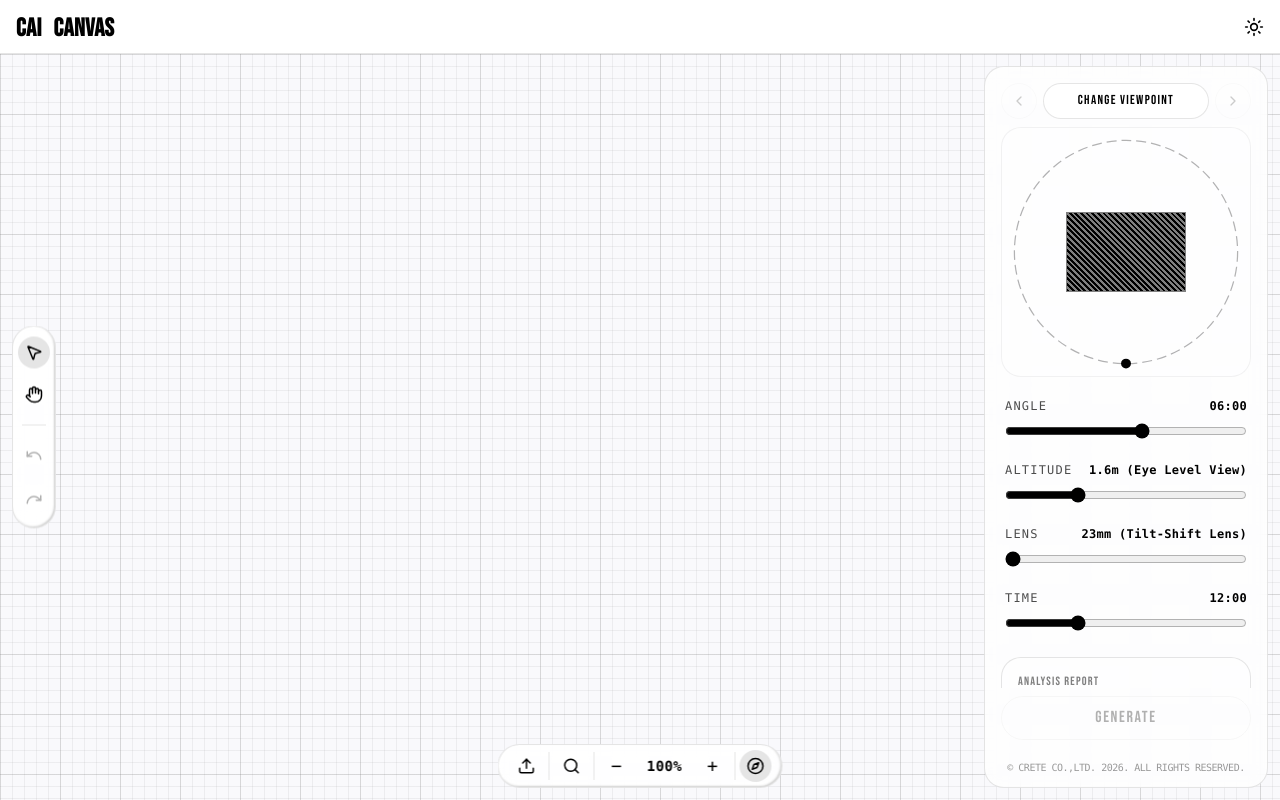
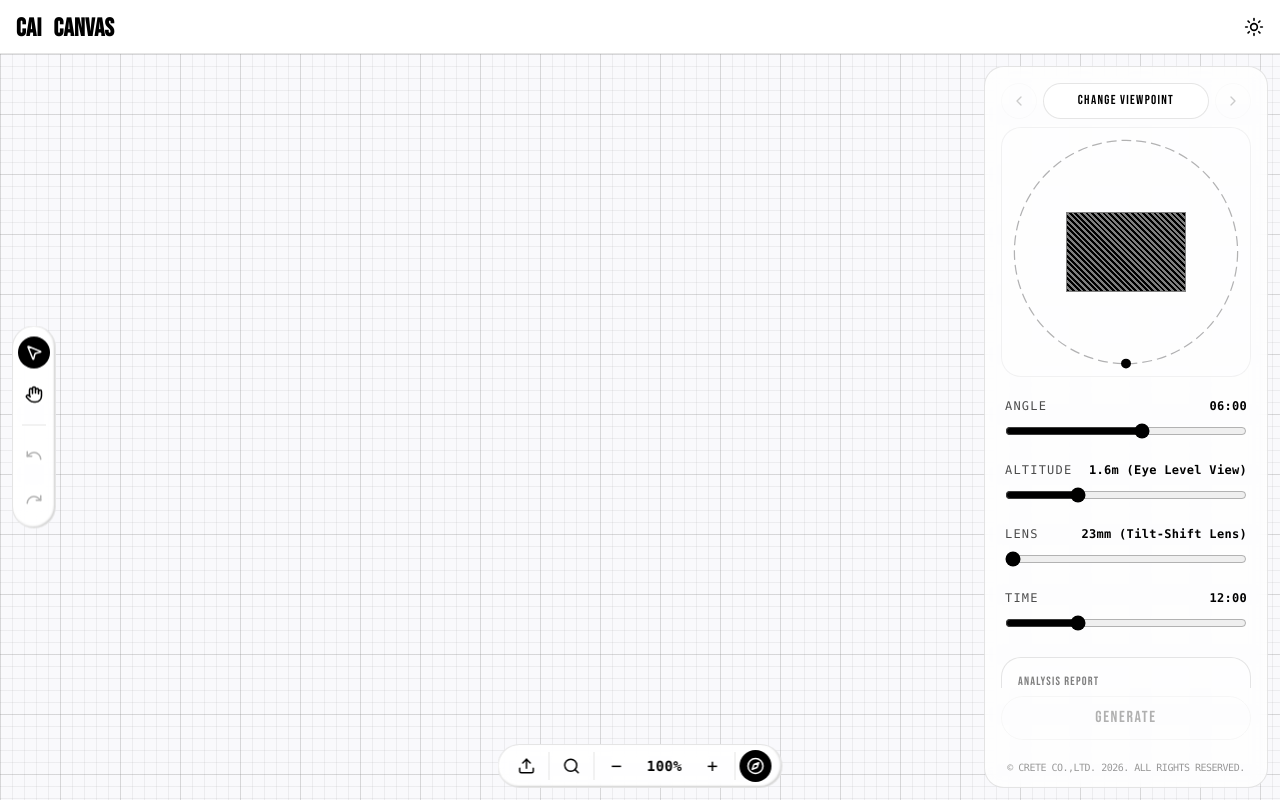
Before and after one commit to cai-crete/cai-canvas, a React (Vite) app: page / in a window 1280 px wide. Built offline with nearby package versions, Linux system fonts and the light colour scheme.

Commit message:
V129: Solid black active buttons, w-8 h-8 active size, 3x loading graphic

```diff
--- a/src/App.tsx
+++ b/src/App.tsx
@@ -1285,7 +1285,7 @@ ${layerC_property}
             {/* 1. 도구 모드 (Select / Pan) */}
             <button
               onClick={() => setCanvasMode('select')}
-              className={`aspect-square flex items-center justify-center rounded-full transition-all ${canvasMode === 'select' ? 'w-8 h-8 bg-black/10 text-black dark:bg-white/10 dark:text-white' : 'w-9 h-9 hover:bg-black/5 dark:hover:bg-white/5'}`}
+              className={`aspect-square flex items-center justify-center rounded-full transition-all ${canvasMode === 'select' ? 'w-8 h-8 bg-black text-white dark:bg-white dark:text-black' : 'w-9 h-9 hover:bg-black/5 dark:hover:bg-white/5'}`}
               title="Select Mode"
             >
               <MousePointer2 size={18} />
@@ -1294,7 +1294,7 @@ ${layerC_property}
               onClick={() => {
                 setCanvasMode('pan');
               }}
-              className={`aspect-square flex items-center justify-center rounded-full transition-all ${canvasMode === 'pan' ? 'w-8 h-8 bg-black/10 text-black dark:bg-white/10 dark:text-white' : 'w-9 h-9 hover:bg-black/5 dark:hover:bg-white/5'}`}
+              className={`aspect-square flex items-center justify-center rounded-full transition-all ${canvasMode === 'pan' ? 'w-8 h-8 bg-black text-white dark:bg-white dark:text-black' : 'w-9 h-9 hover:bg-black/5 dark:hover:bg-white/5'}`}
               title="Pan Mode"
             >
               <Hand size={18} />
@@ -1378,7 +1378,7 @@ ${layerC_property}
                 onClick={() => setIsRightPanelOpen(!isRightPanelOpen)}
                 className={`aspect-square flex items-center justify-center rounded-full transition-all ${
                   isRightPanelOpen
-                    ? 'w-8 h-8 bg-black/10 text-black dark:bg-white/10 dark:text-white'
+                    ? 'w-8 h-8 bg-black text-white dark:bg-white dark:text-black'
                     : 'w-9 h-9 hover:bg-black/5 dark:hover:bg-white/5'
                 }`}
                 title="Toggle Panel"
@@ -1532,7 +1532,8 @@ ${layerC_property}
                     {isGenerating && selectedItemId === item.id && (
                       <div className="absolute inset-0 z-[50] flex flex-col items-center justify-center bg-white/50 backdrop-blur-md pointer-events-auto">
                         <Loader2
-                          className="animate-spin text-white"
+                          size={72}
+                          className="animate-spin text-black/40 dark:text-white/40"
                         />
                       </div>
                     )}
@@ -1701,7 +1702,7 @@ ${layerC_property}
                     <button
                       onClick={handleGenerate}
                       disabled={isGenerating || !selectedItemId || (!currentSourceItem?.parameters?.analyzedOpticalParams && currentSourceItem?.type !== 'generated')}
-                      className="relative w-full h-[44px] rounded-full transition-all disabled:opacity-30 disabled:cursor-not-allowed flex items-center justify-center overflow-hidden border border-black/10 dark:border-white/10 enabled:bg-black/10 enabled:dark:bg-white/10 enabled:hover:bg-black/20 enabled:dark:hover:bg-white/20"
+                      className="relative w-full h-[44px] rounded-full transition-all disabled:opacity-30 disabled:cursor-not-allowed flex items-center justify-center overflow-hidden border border-black/10 dark:border-white/10 enabled:bg-black enabled:text-white enabled:dark:bg-white enabled:dark:text-black"
                     >
                        <span className="font-display tracking-widest uppercase font-medium text-[16px] z-10">{isGenerating ? 'GENERATING...' : 'GENERATE'}</span>
                     </button>
```
